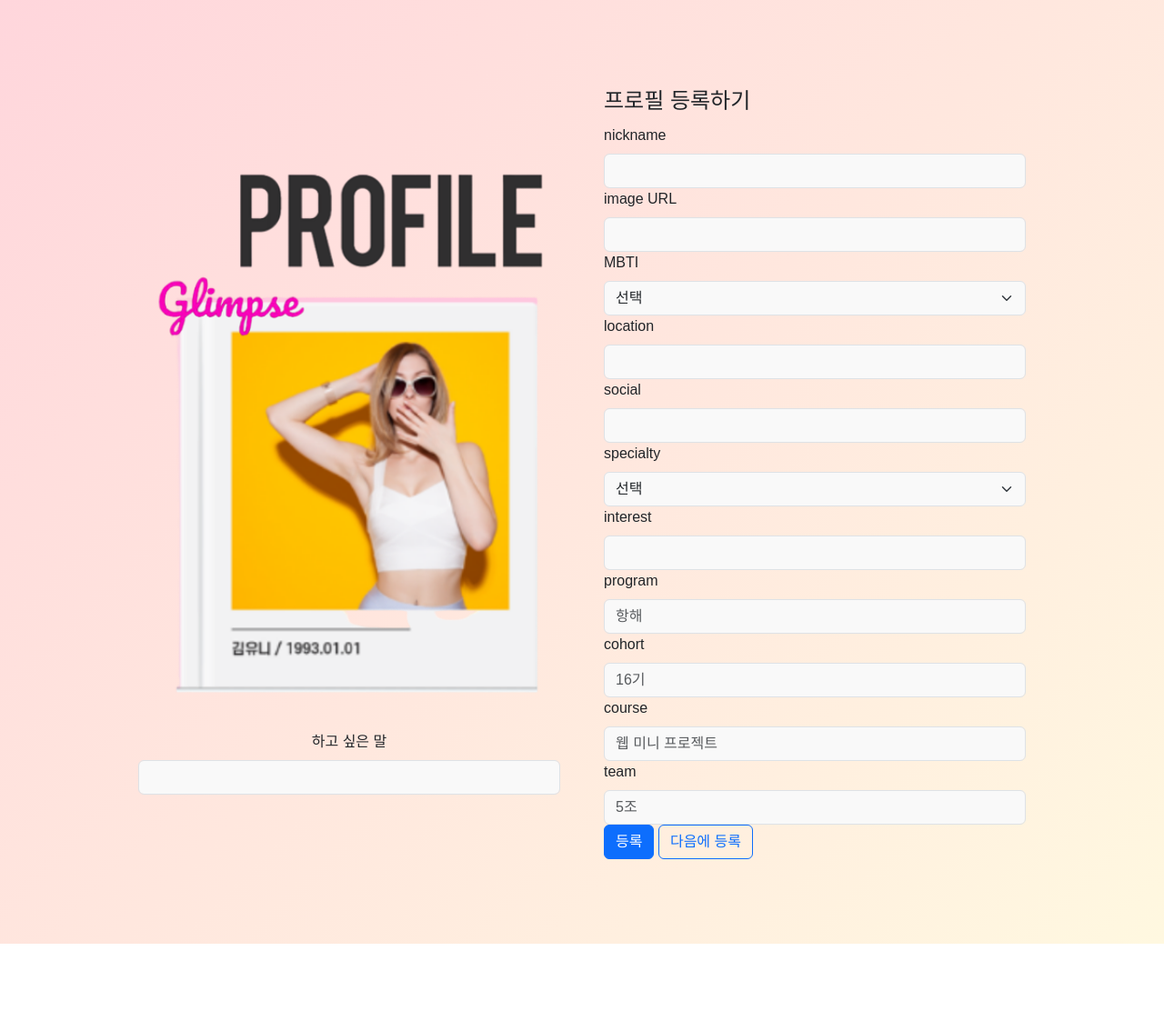
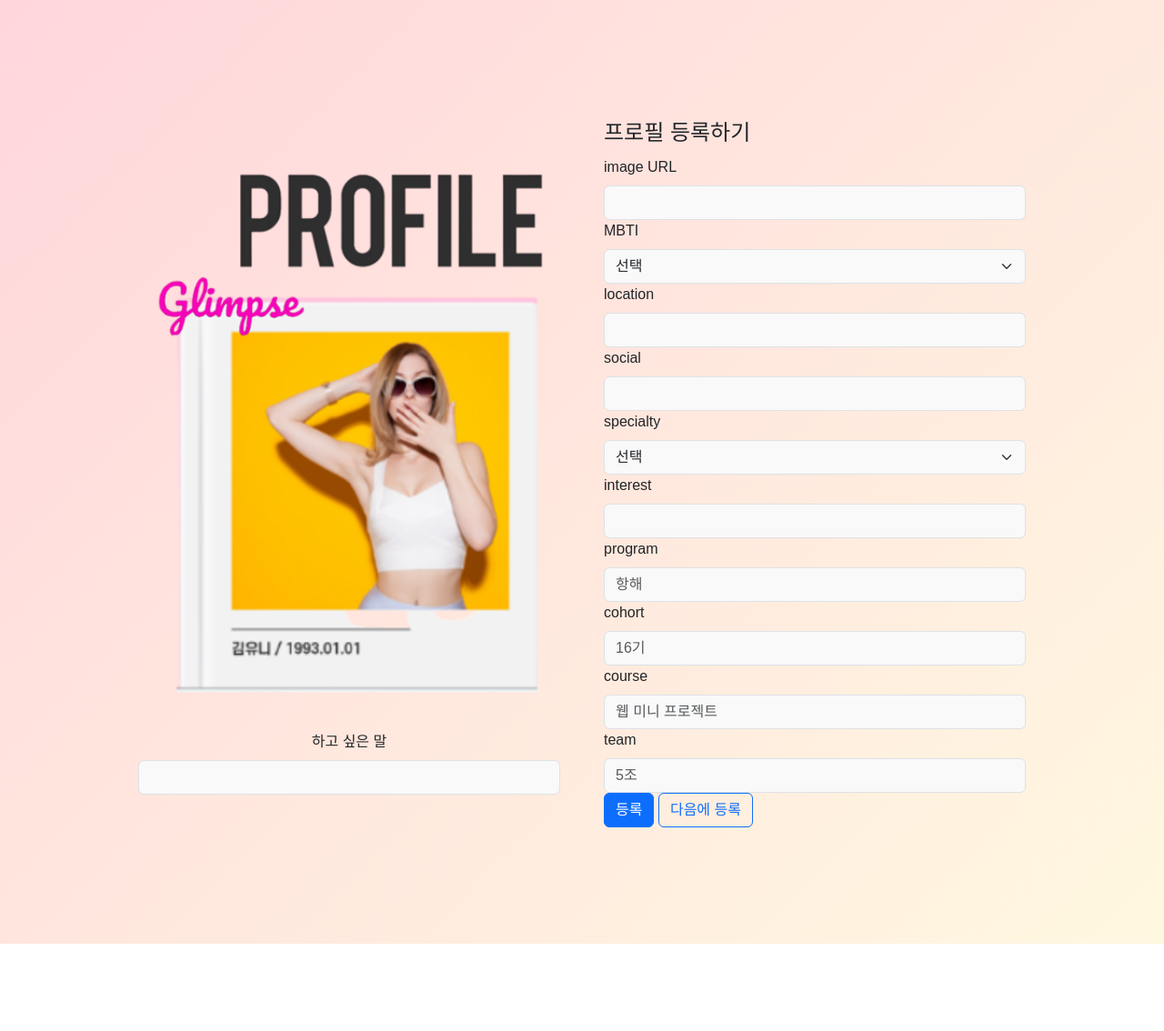
Before and after one commit to onboarding-project-team-5/glimpse, a Flask app: page /card/registration in a window 1280 px wide. Shown: the part 70-1204 px from the top of the page at 91% size. Run offline with Flask 3, Linux system fonts and the light colour scheme; a database or web service that is not in the repository returns one stand-in record (values such as "Sample title"); data that the repository does not hold is empty.

Commit message:
디버그 완료

```diff
--- a/app.py
+++ b/app.py
@@ -126,7 +126,7 @@ def home():
 
 @app.route("/register", methods=["POST"])
 def register_post():
-    nickname_receive = request.form['nickname_give']
+    uid = request.form['uid']
     MBTI_receive = request.form['MBTI_give']
     location_receive = request.form['location_give']
     social_receive = request.form['social_give']
@@ -141,7 +141,6 @@ def register_post():
 
     # 이미지 추가
     doc = {
-        'user_nickname': nickname_receive,
         'MBTI' : MBTI_receive,
         'location': location_receive,
         'social_list': social_receive,
@@ -151,10 +150,11 @@ def register_post():
         'course' : course_receive,
         'cohort' : cohort_receive,
         'team' : team_receive,
-        'image' : image_receive,
-        'resolution' : resolution_receive
+        'profile_image' : image_receive,
+        'resolution' : resolution_receive,
+        'has_card' : 1,
     }
-    db.cards.insert_one(doc)
+    db.user_list.update_one({'user_id': uid},{'$set':doc})
     # 성공여부 추가, 성공 시 fuction 에 사용
     return jsonify({'result': 'success', 'msg': '저장 완료!'})
 
--- a/templates/card_registeration.html
+++ b/templates/card_registeration.html
@@ -88,26 +88,24 @@
     <script>
         // 이미지 업로드 추가!!!
         function save_profile() {
-            let nickname = $("#nickname").val();
             let MBTI = $("#MBTI").val();
             let location = $("#location").val();
-            let social = $("#social_list").val();
+            let social_list = $("#social_list").val();
             let specialty = $("#specialty").val();
             let interest = $("#interest").val();
             let program = $("#program").val();
             let course = $("#course").val();
-            let cohort = $("#chort").val();
+            let cohort = $("#cohort").val();
             let team = $("#team").val();
-            let image = $("#image").val;
-            let resolution = $("#resolution").val;
+            let image = $("#image").val();
+            let resolution = $("#resolution").val();
             let formData = new FormData();
 
-            formData.append("nickname_give", nickname);
+            formData.append("uid", localStorage.getItem(KEY_USER_ID));
             formData.append("MBTI_give", MBTI);
             formData.append("location_give", location);
             formData.append("social_give", social_list);
             formData.append("specialty_give", specialty);
-            formData.append("interest_give", interest);
             formData.append("interest_give", interest);
             formData.append("program_give", program);
             formData.append("course_give", course);
@@ -123,7 +121,7 @@
                 .then((res) => res.json())
                 .then((data) => {
                     alert(data["msg"]);
-                    window.location.href = '/'();
+                    window.location.href = '/';
                 });
         }
     </script>
@@ -155,10 +153,6 @@
                 <!-- 좌우 여백 주기 -->
                 <div class="form row col-6">
                         <legend>프로필 등록하기</legend>
-                        <div class="col-12">
-                            <label for="nickname" class="form-label">nickname</label>
-                            <input type="text" class="form-control" id="nickname">
-                        </div>
                         <div class = "col-12">
                             <label for="image" class="form-label">image URL</label>
                             <input type="text" class="form-control" id="image">
--- a/templates/index.html
+++ b/templates/index.html
@@ -69,10 +69,9 @@
                     let nickname = a['user_nickname']
                     let mbti = a['MBTI']
                     let location = a['location']
-                    let social_list_github = a['social_list'][0]['github']
+                    let social_list_github = a['social_list']
                     let specialty = a['specialty']
                     let interset = a['interest']
-                    let likes = a['likes']
 
                     let program = a['program']
                     let course = a['course']
--- a/templates/profile.html
+++ b/templates/profile.html
@@ -155,6 +155,7 @@
                 let a = data['result']
                 $('#profile-box').empty()
 
+                let profile_image =a['profile_image']
                 let user_nickname = a['user_nickname']
                 let MBTI = a['MBTI']
                 let location = a['location']
@@ -173,6 +174,7 @@
                 social_list.join(", ")
 
                 let temp_html = `<li>
+                                    <img src="${profile_image}" style="width: 100px;" />
                                     <p> 닉네임 : ${user_nickname}</p>
                                     <p> MBTI :${MBTI}</p>
                                     <p> 지역 :${location}</p>
```
